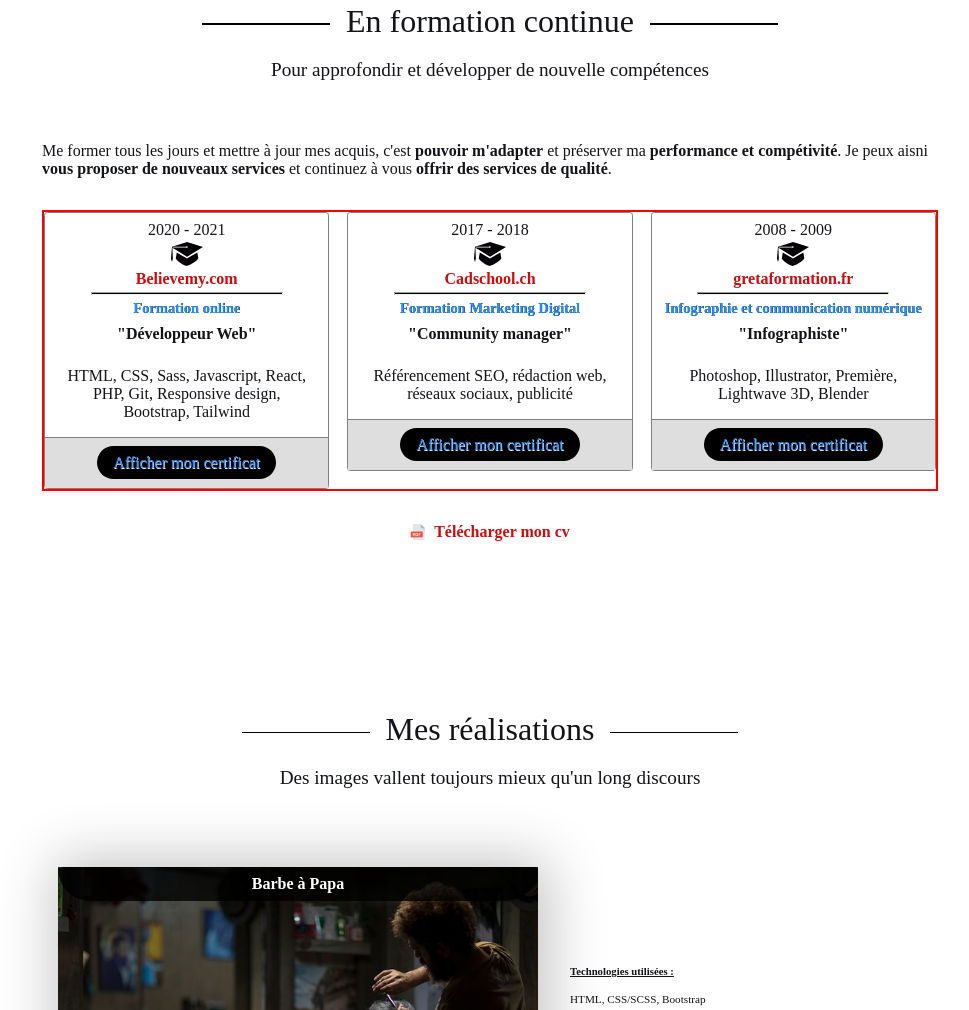
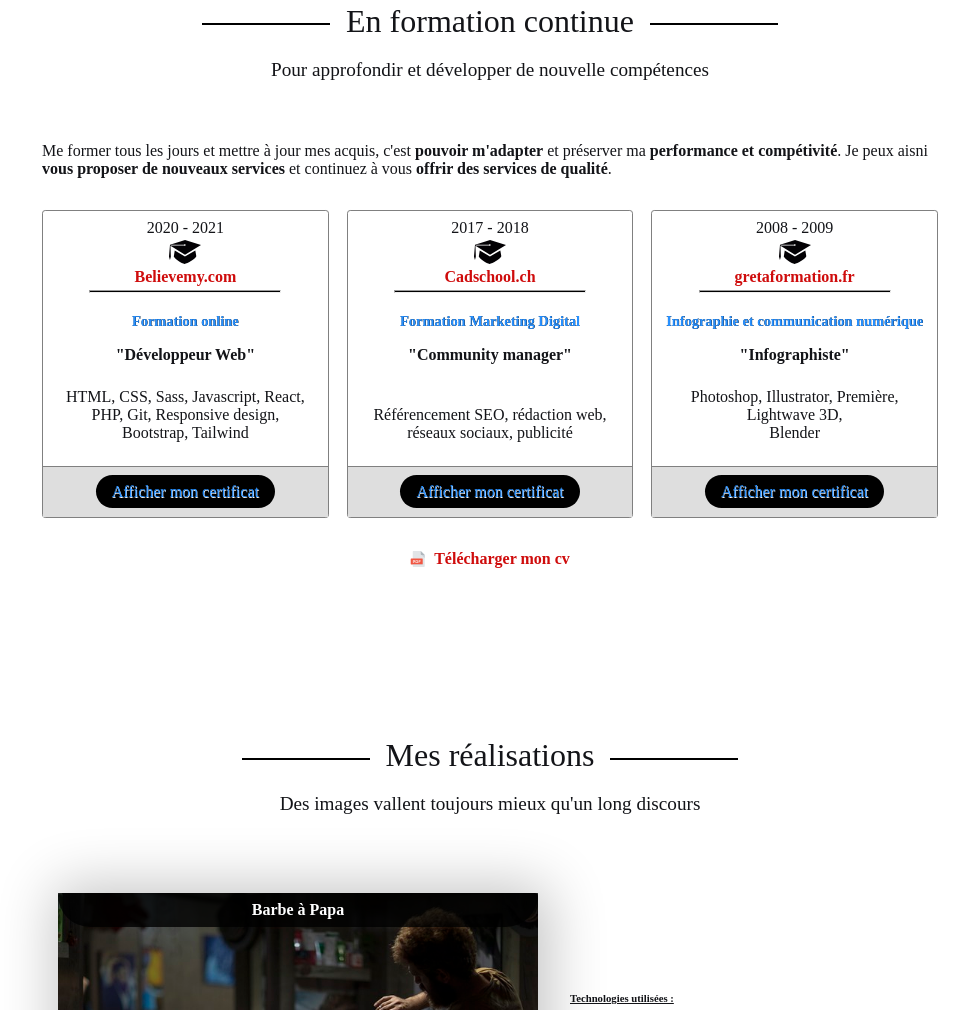
Before and after one commit to BenjiBrana/believemy-rocket-defi-01, a plain HTML site: page index.html in a window 1280 px wide. Shown: the part 2308-3318 px from the top of the page, without its empty margins (150-1119 px from the left). Drawn offline with Linux system fonts and the light colour scheme.

Commit message:
maj card formation

```diff
--- a/index.html
+++ b/index.html
@@ -370,13 +370,13 @@
         <div id="elementMain1" class="flexRow">
           <div id="sousElementMain1" class="flexRow">
             <p>
-              Hello, <br />
+              Hello, <br/>
               je suis <b>Danny</b>
             </p>
           </div>
           <div id="sousElementMain2" class="flexRow">
             <p>
-              Je conçois de belles choses simple. <br />
+              Je conçois de belles choses simple. <br/>
               Et j'aime ce que je fais.
             </p>
           </div>
@@ -1809,8 +1809,8 @@
               <h6>Infographie et communication numérique</h6>
               <span class="poste">"Infographiste"</span>
             </div>
-            <p>Photoshop, Illustrator, Première, Lightwave 3D, Blender</p>
-            <a class="btnCertificat" href="#"><span class="texteBtnCertificat"> Afficher mon certificat</span></a>
+            <p>Photoshop, Illustrator, Première, Lightwave 3D, <br> Blender</p>
+            <span class="btnCertificat"> <a class="texteBtnCertificat" href="#">Afficher mon certificat</a></span>
           </div>
         </div>
         <span id="cv" class="flexRow">
@@ -1918,7 +1918,7 @@
         <p>
           Pouvoir communiquer n'est pas un luxe. <br>
           C'est un investissement qui a toujours été indispensable au bon développement de son activité,
-          <br />pour aider à améliorer son image et / ou celle de son entreprise.
+          <br/>pour aider à améliorer son image et / ou celle de son entreprise.
         </p>
         <a
           id="mailFooter"
--- a/styles/style.css
+++ b/styles/style.css
@@ -453,18 +453,17 @@ h4 {
   gap: 1em;
   text-align: center;
   margin: 2em 0;
-  border: 2px solid red;
   justify-content: space-between;
-  align-content: stretch
+
 }
 
 .card {
-  height: 100%;
   width: 32%;
-  align-items: center;
+  align-items: stretch;
   padding-top: 0.5em;
   border: 0.1em solid gray;
   border-radius: 0.2em;
+  gap: 0.5em;
 }
 
 .btnCertificat {
@@ -502,22 +501,24 @@ h4 {
 }
 
 .card p {
-  padding: 1em;
+  padding:1em;
 }
 
 .card h6 {
   color: var(--couleurBleu);
   font-size: 0.9em;
+  margin-top: 1em;
   text-shadow: 0.2px 0.1px 0.1px var(--couleurNoir);
 }
 
 .poste {
-  margin: 0.5em 0;
+  margin-top: 1em;
   font-weight: bold;
 }
 
 .formation {
   align-items: center;
+  height: 100%;
 }
 
 #cv {
```
